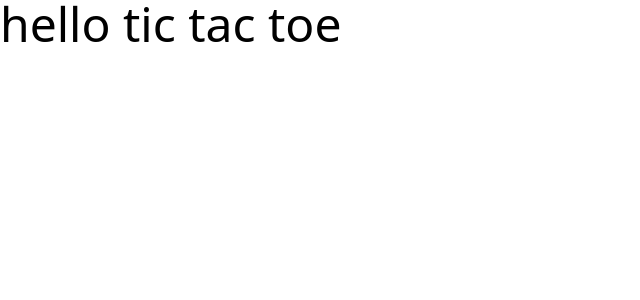
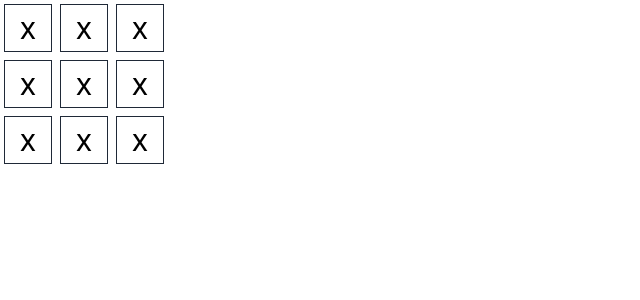
Before and after one commit to Mayeda-Islam/tic-tac-toe, a React (Vite) app: page / in a window 1280 px wide. Shown: the top 300 px of the page, without its empty margins (0-640 px from the left). Built offline with nearby package versions, Linux system fonts and the light colour scheme.

Commit message:
square button and board added done

```diff
--- a/src/App.jsx
+++ b/src/App.jsx
@@ -1,9 +1,31 @@
-const App = () => {
+const Square = () => {
   return (
-    <div>
-      <h1 className="text-5xl">hello tic tac toe</h1>
-    </div>
+    <button className="bg-white border border-gray-800 h-12 w-12 m-1 text-3xl">
+      x
+    </button>
   );
 };
 
-export default App;
+const Board = () => {
+  return (
+    <>
+      <div>
+        <Square />
+        <Square />
+        <Square />
+      </div>
+      <div>
+        <Square />
+        <Square />
+        <Square />
+      </div>
+      <div>
+        <Square />
+        <Square />
+        <Square />
+      </div>
+    </>
+  );
+};
+
+export default Board;
```
